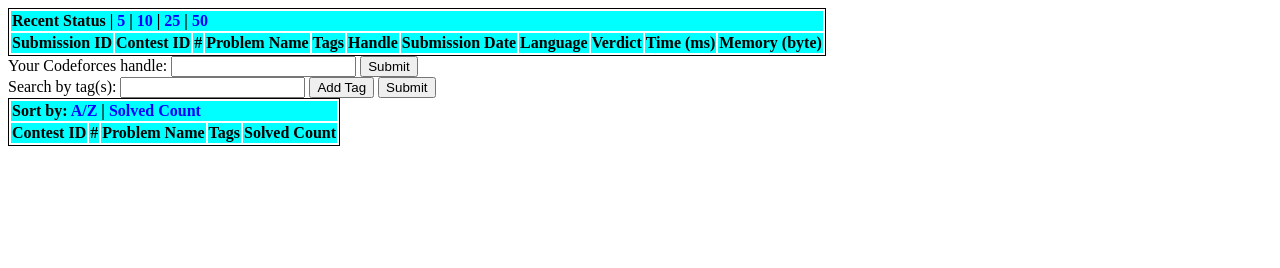
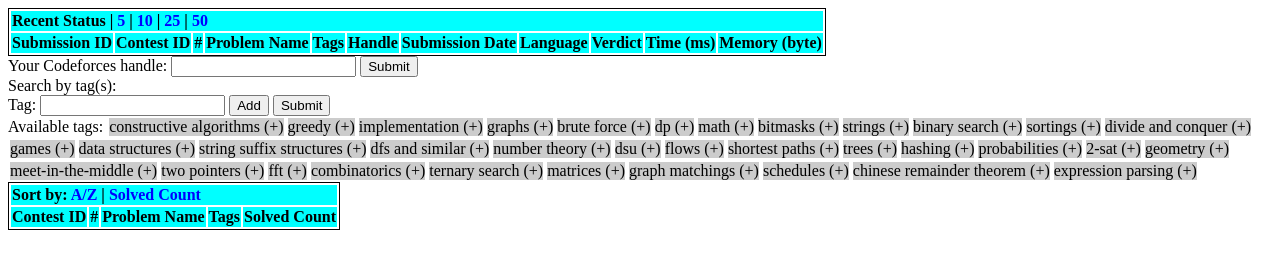
Before and after one commit to pciang/Codeforces-Tool, a plain HTML site: page index.html in a window 1280 px wide. Drawn offline with Linux system fonts and the light colour scheme.

Commit message:
added list of all available tags

```diff
--- a/css/main.css
+++ b/css/main.css
@@ -38,7 +38,8 @@
 	text-decoration: none;
 }
 
-.tag {
+#tag-list .tag,
+#all_tag_list-container .tag {
 	display: inline-block;
 	margin: 2px;
 	color: #000;
@@ -47,14 +48,20 @@
 	background-color: #ccc;
 }
 
-.tag:hover {
+#tag-list .tag:hover,
+#all_tag_list-container .tag:hover {
 	background-color: #ddd;
 }
 
-.tag:after {
+#tag-list .tag:active,
+#all_tag_list-container .tag:active {
+	background-color: #bbb;
+}
+
+#tag-list .tag:after {
 	content: " (\2A2F)";
 }
 
-.tag:active {
-	background-color: #bbb;
+#all_tag_list-container .tag:after {
+	content: " (+)";
 }
--- a/index.html
+++ b/index.html
@@ -69,13 +69,13 @@
 			</table>
 		</div>
 		<div id="problem_search-container">
-			<div id="tag-list"></div>
+			<div id="tag-list"><span>Search by tag(s): </span></div>
 			<div id="tag-input">
-				<label>Search by tag(s): <input type="text" id="tag-field" /></label>
-				<button id="add_tag-btn">Add Tag</button>
+				<label>Tag: <input type="text" id="tag-field" /></label>
+				<button id="add_tag-btn">Add</button>
 				<button id="submit_tag_list-btn">Submit</button>
 			</div>
-			<div id="available_tag_list-container"></div>
+			<div id="all_tag_list-container"><span>Available tags: </span></div>
 			<div id="search_result-container">
 				<table id="search_result-table">
 					<thead>
--- a/js/main.js
+++ b/js/main.js
@@ -126,6 +126,11 @@ document.addEventListener("DOMContentLoaded", function () {
 		var tagList = [];
 		var tagField = document.getElementById("tag-field");
 		var tagListDom = document.getElementById("tag-list");
+
+		var TAGS = {
+			dom: document.getElementById("all_tag_list-container"),
+			list: ["constructive algorithms","greedy","implementation","graphs","brute force","dp","math","bitmasks","strings","binary search","sortings","divide and conquer","games","data structures","string suffix structures","dfs and similar","number theory","dsu","flows","shortest paths","trees","hashing","probabilities","2-sat","geometry","meet-in-the-middle","two pointers","fft","combinatorics","ternary search","matrices","graph matchings","schedules","chinese remainder theorem","expression parsing"]
+		};
 
 		function deleteAllRows(el_table) { // works on <tbody> in Firefox!
 			while(el_table.rows.length > 0) el_table.deleteRow(-1);
@@ -441,6 +446,11 @@ document.addEventListener("DOMContentLoaded", function () {
 		};
 
 		function submitTagList() {
+			if(tagList.length == 0
+				&& !confirm("Warning, you are about to load around 700+kB of data! Would you like to proceeed?\n\nNote: There are some problems without any tag.")) {
+				return;
+			}
+
 			PROBLEM_SEARCH.reset();
 			PROBLEM_SEARCH.status = 200;
 
@@ -476,6 +486,16 @@ document.addEventListener("DOMContentLoaded", function () {
 			displayProblemList();
 		});
 
+		TAGS.list.forEach(function (tag) {
+			var el = document.createElement("a");
+
+			el.textContent = tag;
+			el.classList.add('tag');
+			el.addEventListener('click', addTag.bind(undefined, tag));
+
+			TAGS.dom.appendChild(el);
+		});
+
 		return self;
 	}());
 });
```
